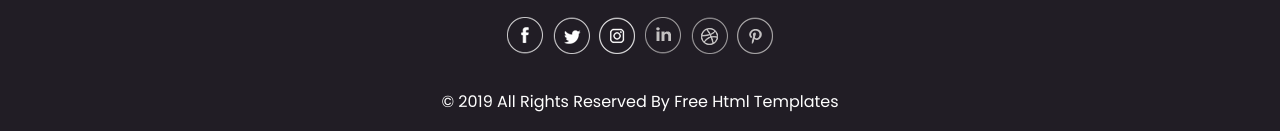
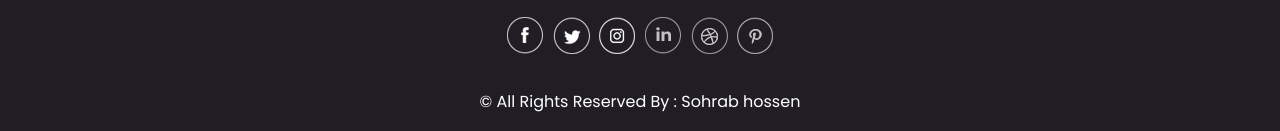
Before and after one commit to develoepr-sohrab/uliya-html, a plain HTML site: page about.html in a window 1280 px wide. Shown: the part 1143-1274 px from the top of the page. Drawn offline with Linux system fonts and the light colour scheme.

Commit message:
second commit

```diff
--- a/about.html
+++ b/about.html
@@ -152,8 +152,8 @@
       <section class="container-fluid footer_section">
         <div class="container">
           <p>
-            &copy; 2019 All Rights Reserved By
-            <a href="https://html.design/">Free Html Templates</a>
+            © All Rights Reserved By :
+            <a href="#">Sohrab hossen</a>
           </p>
         </div>
       </section>
```
Also changed, not shown: contact.html (+2 -2 lines), index.html (+2 -2 lines), portfolio.html (+2 -2 lines).
